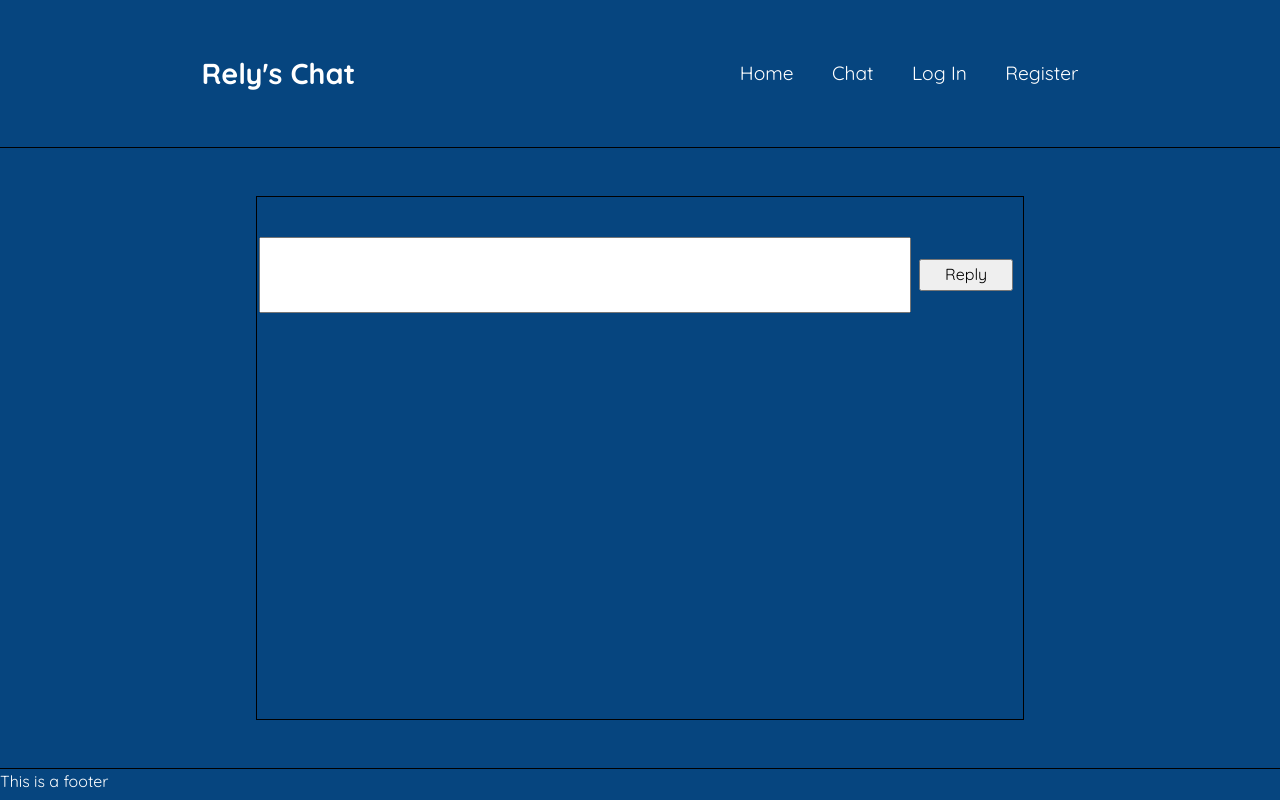
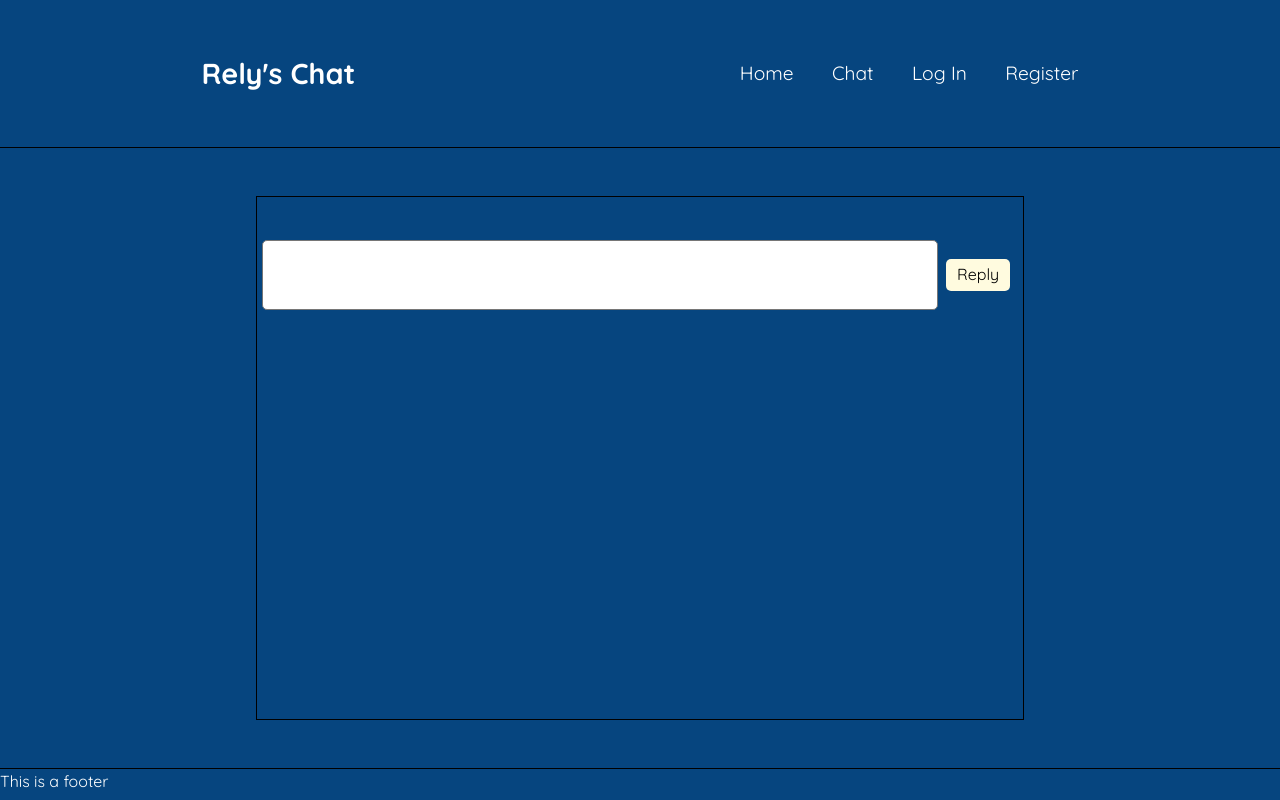
Before and after one commit to Relyful/Messaging-App, a React app in the folder frontend/: page /chat/1 in a window 1280 px wide. Built offline with nearby package versions, Linux system fonts and the light colour scheme; no server answers; the HTML template or start-up script is replaced by a standard one.

Commit message:
reply box styling

```diff
--- a/frontend/src/components/Chat/Chat.module.css
+++ b/frontend/src/components/Chat/Chat.module.css
@@ -51,12 +51,19 @@
   justify-self: flex-end;
   display: flex;
   padding: 2px;
+  padding: 0.3em;
+}
+
+.replyInput:focus {
+  outline: none;
 }
 
 .replyInput {
   flex: 1;
   height: 100%;
   resize: none;
+  border-radius: 5px;
+  padding: 0.4em;
 }
 
 .replyButton {
@@ -69,3 +76,18 @@
 .groupLinkHeader {
   cursor: pointer;
 }
+
+.replyButton {
+  background-color: rgb(255, 251, 223);
+  border: none;
+  padding: 0.4em 0.7em;
+  border-radius: 5px;
+  transition: all 0.1s ease-in;
+  cursor: pointer;
+  font-size: 1rem;
+}
+
+.replyButton:hover {
+  background-color: rgb(255, 249, 206);
+  transform: scale(1.05);
+}
```
